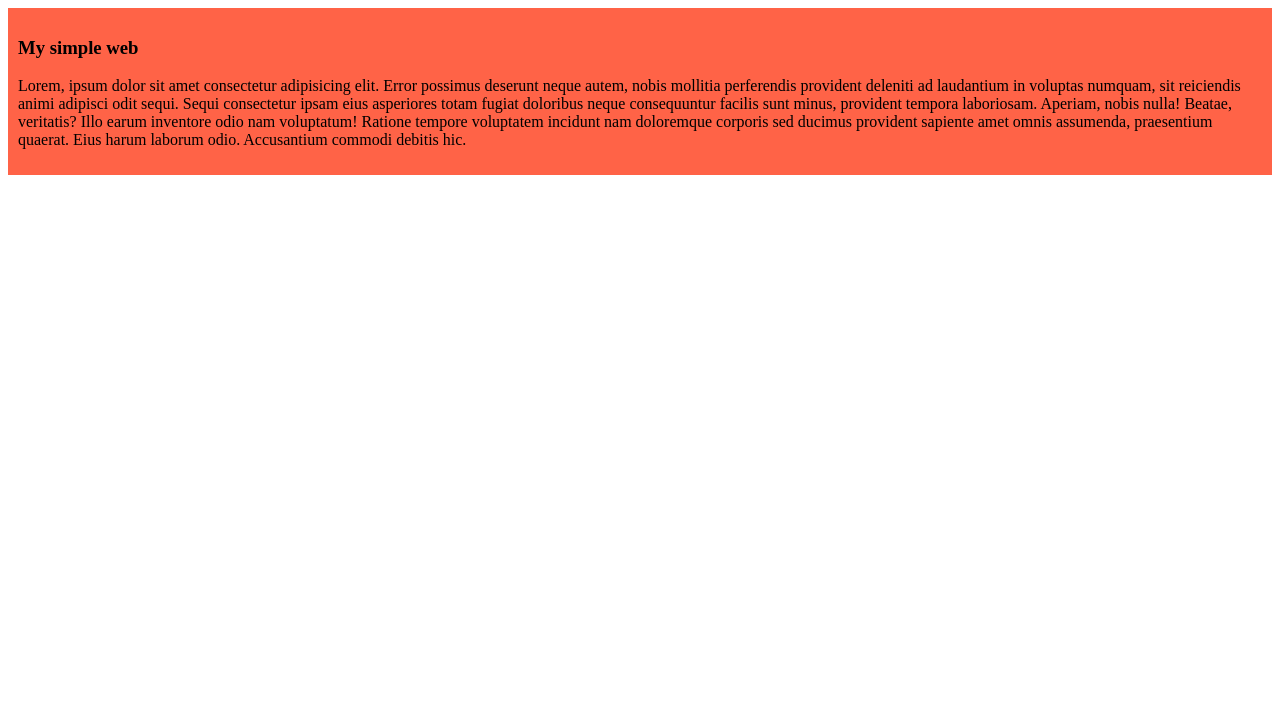
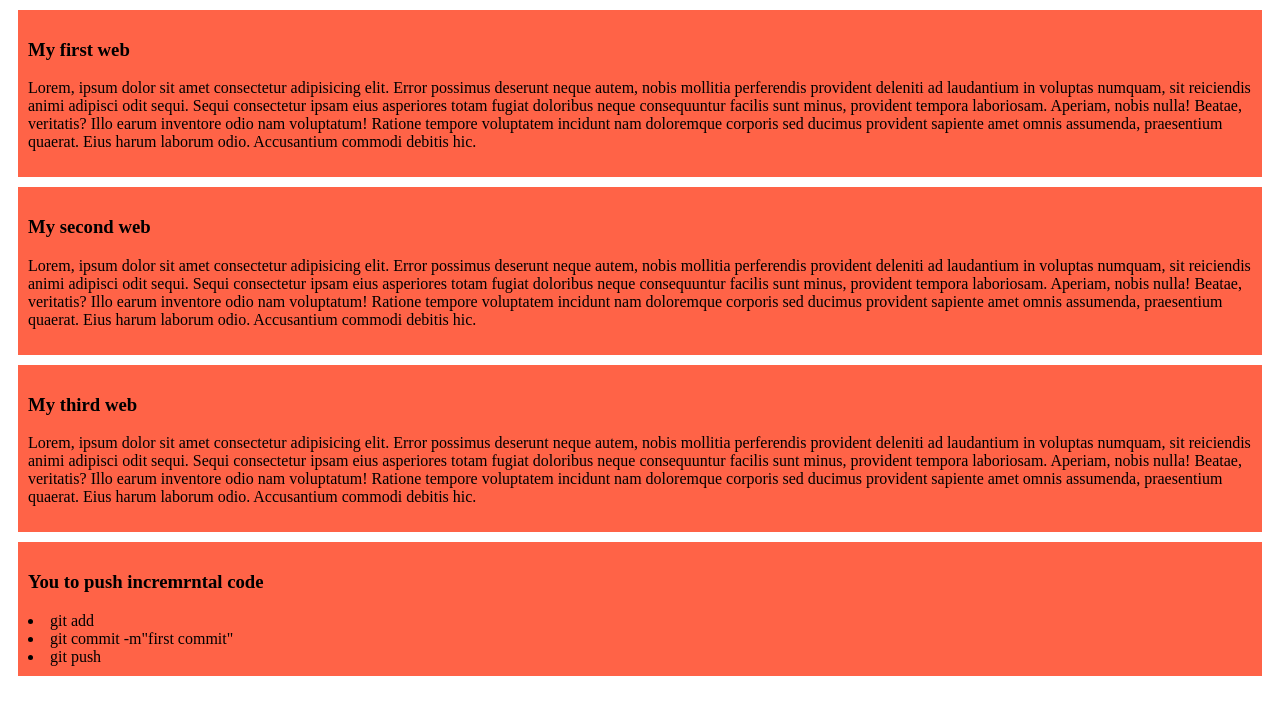
Before and after one commit to mdemon111/my-simple-websites, a plain HTML site: page index.html in a window 1280 px wide. Drawn offline with Linux system fonts and the light colour scheme.

Commit message:
first commit

```diff
--- a/blog.css
+++ b/blog.css
@@ -1,4 +1,5 @@
 div{
     background-color: tomato;
     padding: 10px;
+    margin: 10px;
 }
--- a/index.html
+++ b/index.html
@@ -8,8 +8,22 @@
 </head>
 <body>
     <div>
-        <h3>My simple web</h3>
+        <h3>My first web</h3>
         <p>Lorem, ipsum dolor sit amet consectetur adipisicing elit. Error possimus deserunt neque autem, nobis mollitia perferendis provident deleniti ad laudantium in voluptas numquam, sit reiciendis animi adipisci odit sequi. Sequi consectetur ipsam eius asperiores totam fugiat doloribus neque consequuntur facilis sunt minus, provident tempora laboriosam. Aperiam, nobis nulla! Beatae, veritatis? Illo earum inventore odio nam voluptatum! Ratione tempore voluptatem incidunt nam doloremque corporis sed ducimus provident sapiente amet omnis assumenda, praesentium quaerat. Eius harum laborum odio. Accusantium commodi debitis hic.</p>
+    </div>
+    <div>
+        <h3>My second web</h3>
+        <p>Lorem, ipsum dolor sit amet consectetur adipisicing elit. Error possimus deserunt neque autem, nobis mollitia perferendis provident deleniti ad laudantium in voluptas numquam, sit reiciendis animi adipisci odit sequi. Sequi consectetur ipsam eius asperiores totam fugiat doloribus neque consequuntur facilis sunt minus, provident tempora laboriosam. Aperiam, nobis nulla! Beatae, veritatis? Illo earum inventore odio nam voluptatum! Ratione tempore voluptatem incidunt nam doloremque corporis sed ducimus provident sapiente amet omnis assumenda, praesentium quaerat. Eius harum laborum odio. Accusantium commodi debitis hic.</p>
+    </div>
+    <div>
+        <h3>My third web</h3>
+        <p>Lorem, ipsum dolor sit amet consectetur adipisicing elit. Error possimus deserunt neque autem, nobis mollitia perferendis provident deleniti ad laudantium in voluptas numquam, sit reiciendis animi adipisci odit sequi. Sequi consectetur ipsam eius asperiores totam fugiat doloribus neque consequuntur facilis sunt minus, provident tempora laboriosam. Aperiam, nobis nulla! Beatae, veritatis? Illo earum inventore odio nam voluptatum! Ratione tempore voluptatem incidunt nam doloremque corporis sed ducimus provident sapiente amet omnis assumenda, praesentium quaerat. Eius harum laborum odio. Accusantium commodi debitis hic.</p>
+    </div>
+    <div>
+        <h3>You to push incremrntal code</h3>
+        <li>git add</li>
+        <li> git commit -m"first commit"</li>
+        <li>git push</li>
     </div>
 </body>
 </html>
```
